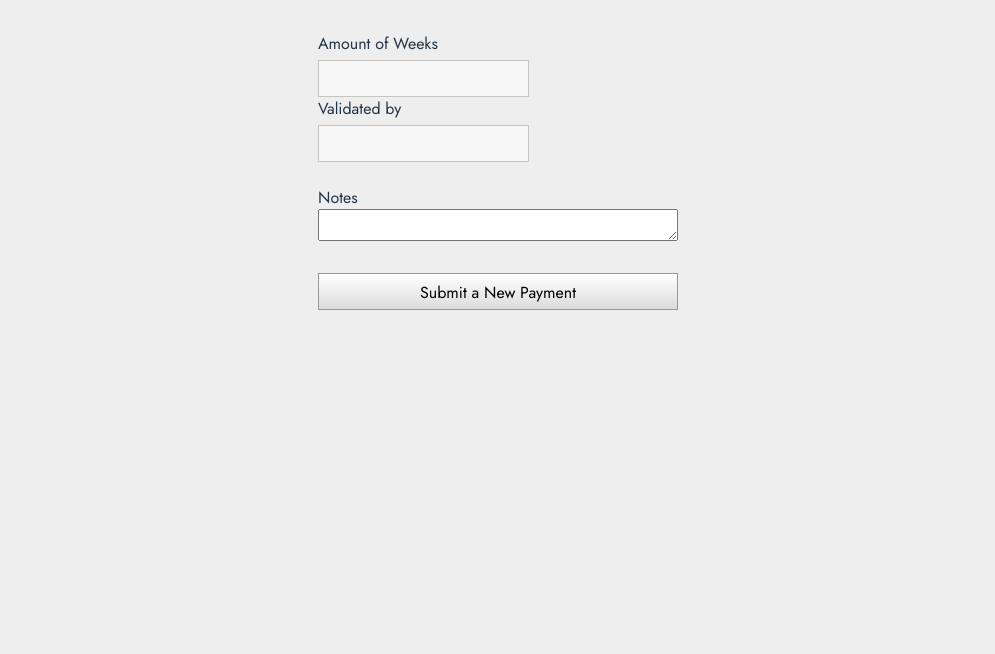
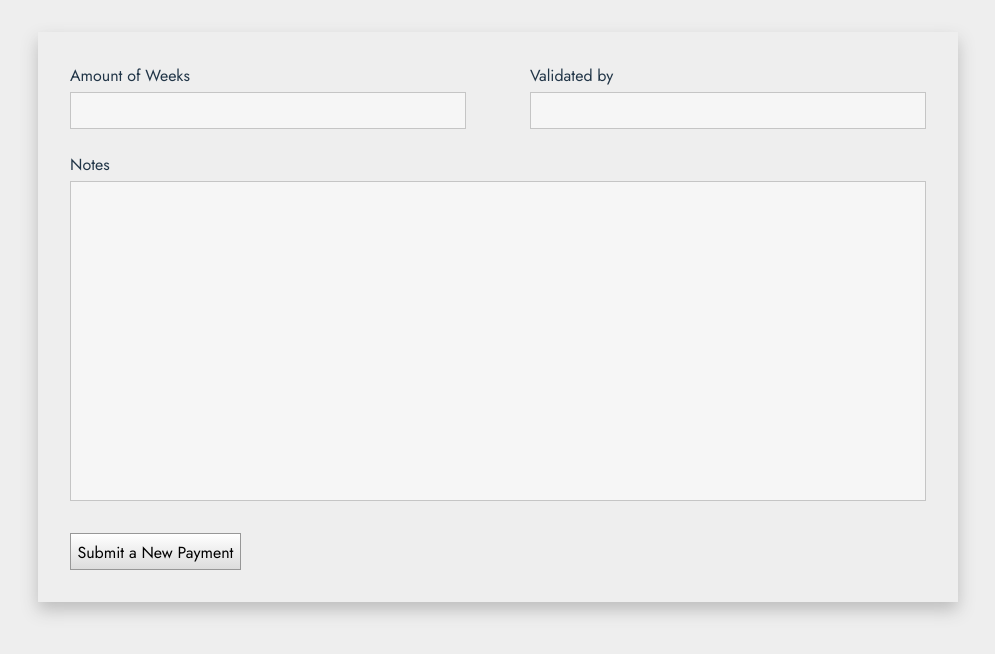
Before and after one commit to ask0ldd/SubscriptionsManager, a React (Vite) app: page /newleftover in a window 1280 px wide. Shown: the top 654 px of the page, without its empty margins (142-1137 px from the left). Built offline with nearby package versions, Linux system fonts and the light colour scheme.

Commit message:
newleftover form styling

```diff
--- a/src/pages/NewLeftover.tsx
+++ b/src/pages/NewLeftover.tsx
@@ -3,12 +3,12 @@ import '../style/NewLeftover.css'
 function NewLeftover(){
     return (
         <main>
-            <form className="NewLeftover-Form">
-                <div style={{width:'40%', flex:'1 1 40%'}}>
+            <form className="newLeftover-Form">
+                <div style={{width:'40%', flex:'1 1 46%'}}>
                     <label htmlFor="leftover-amountOfWeeks">Amount of Weeks</label>
                     <input id="leftover-amountOfWeeks" type="text"/>
                 </div>
-                <div style={{width:'40%', flex:'1 1 40%'}}>
+                <div style={{width:'40%', flex:'1 1 46%'}}>
                     <label htmlFor="leftover-validatedBy">Validated by</label>
                     <input id="leftover-validatedBy" type="text"/>
                 </div>
--- a/src/style/NewLeftover.css
+++ b/src/style/NewLeftover.css
@@ -0,0 +1,36 @@
+.newLeftover-Form {
+  display: flex;
+  flex-direction: row;
+  column-gap: 4rem;
+  flex-wrap: wrap;
+  width: 920px;
+  box-shadow: 0 8px 16px #bdbdbd;
+  padding: 2rem;
+}
+
+.newLeftover-Form div {
+  display: flex;
+  flex-direction: column;
+}
+
+label.defaultSpacing {
+  margin-top: 1.5rem;
+}
+
+.newLeftover-Form textarea {
+  width: 100%;
+  height: 20rem;
+  resize: none;
+  border: 1px solid #c5c5c5;
+  background: #f6f6f6;
+  padding: 0.35em 0.4em 0.4em 0.4em;
+  color: #454545;
+  font-family: "Jost", sans-serif;
+  font-size: 1rem;
+  margin-top: 0.325rem;
+}
+
+.newLeftover-Form input[type="submit"] {
+  align-self: center;
+  justify-self: center;
+}
```
Also changed, not shown: vite.config.ts.timestamp-1687278334862-e6c67fefa2a8a.mjs (deleted, +0 -10 lines).
